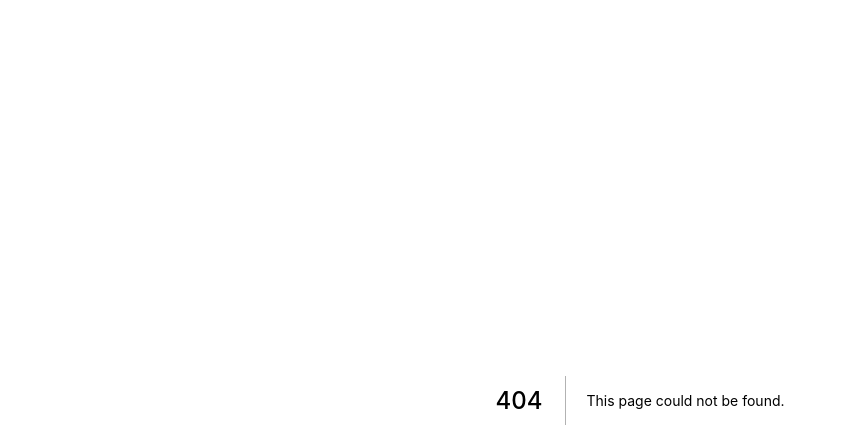
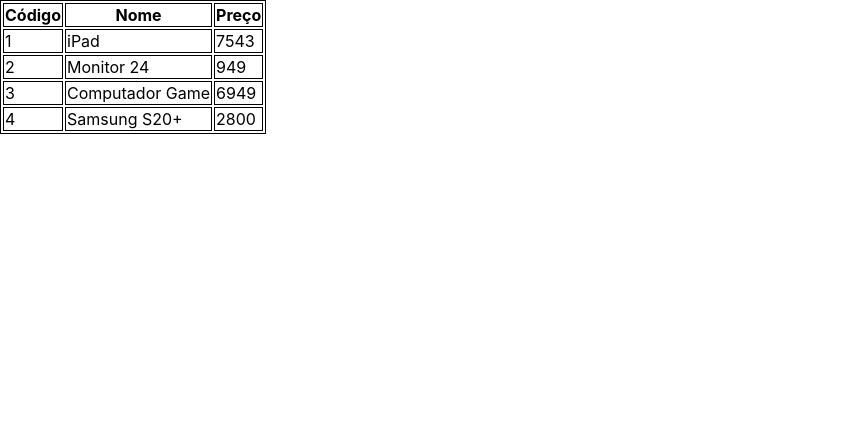
Before and after one commit to lucasrmagalhaes/react_next-cod3r, a Next.js app in the folder exercicios/: page /render/repeticao2 in a window 1280 px wide. Before the commit this address had no page. Shown: the top 448 px of the page, without its empty margins (0-847 px from the left). Built offline with nearby package versions, Linux system fonts and the light colour scheme.

Commit message:
Repetição 02

```diff
--- /dev/null
+++ b/exercicios/data/listaProdutos.js
@@ -0,0 +1,8 @@
+import Produto from "../model/produto"
+
+export default [
+    new Produto(1, "iPad", 7543),
+    new Produto(2, "Monitor 24", 949),
+    new Produto(3, "Computador Game", 6949),
+    new Produto(4, "Samsung S20+", 2800),
+]
--- /dev/null
+++ b/exercicios/model/produto.js
@@ -0,0 +1,23 @@
+export default class Produto {
+    #id // # -> significa propriedade privada
+    #nome
+    #preco
+
+    constructor(id, nome, preco) {
+        this.#id = id
+        this.#nome = nome
+        this.#preco = preco
+    }
+
+    get id() {
+        return this.#id
+    }
+
+    get nome() {
+        return this.#nome
+    }
+
+    get preco() {
+        return this.#preco
+    }
+}
--- /dev/null
+++ b/exercicios/pages/render/repeticao2.jsx
@@ -0,0 +1,36 @@
+import listaProdutos from '../../data/listaProdutos'
+
+export default function repeticao2() {
+    const comBorda = {
+        border: "1px solid #000",
+    }
+
+    function renderizarLinhas() {
+        return listaProdutos.map(produto => {
+            return (
+                <tr key={produto.id}>
+                    <td style={comBorda}>{produto.id}</td>
+                    <td style={comBorda}>{produto.nome}</td>
+                    <td style={comBorda}>{produto.preco}</td>
+                </tr>
+            )
+        })
+    }
+
+    return (
+        <div>
+            <table style={comBorda}>
+                <thead>
+                    <tr>
+                        <th style={comBorda}>Código</th>
+                        <th style={comBorda}>Nome</th>
+                        <th style={comBorda}>Preço</th>
+                    </tr>
+                </thead>
+                <tbody>
+                    {renderizarLinhas()}
+                </tbody>
+            </table>
+        </div>
+    )
+}
```
